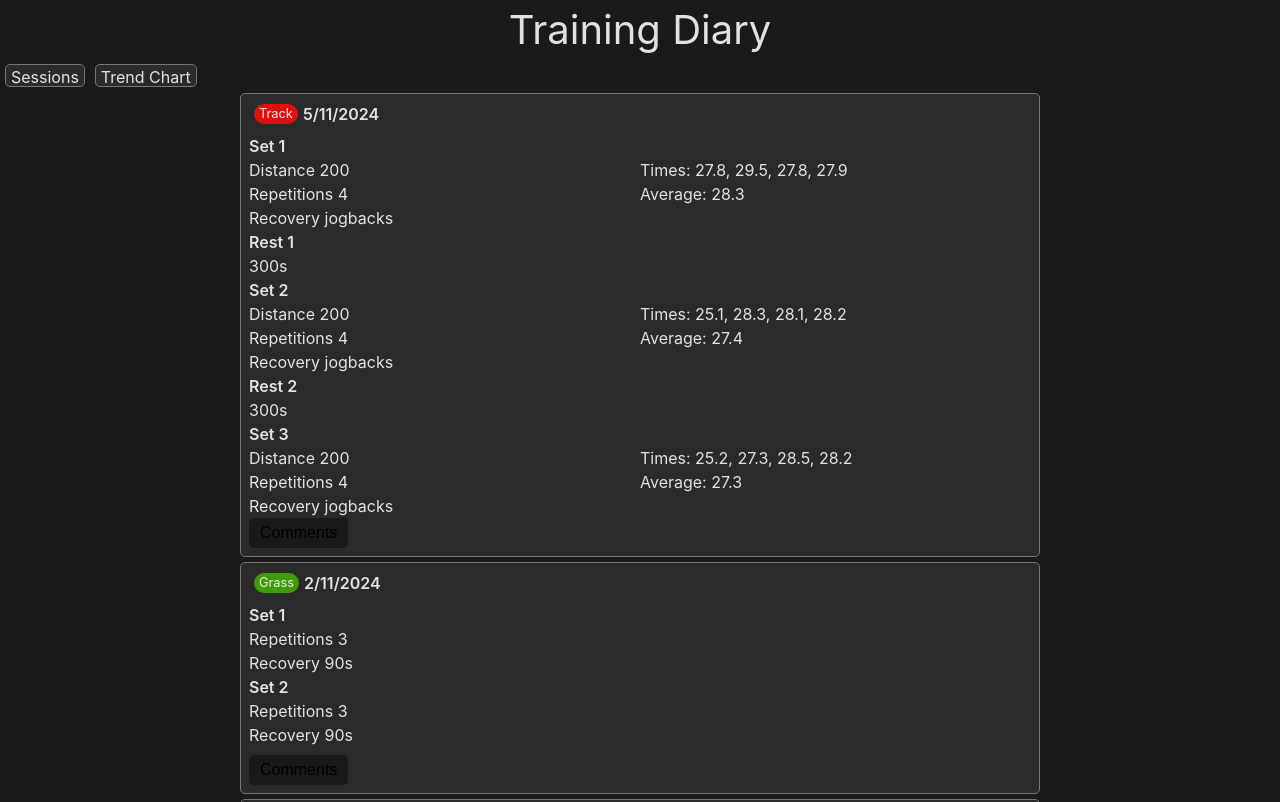
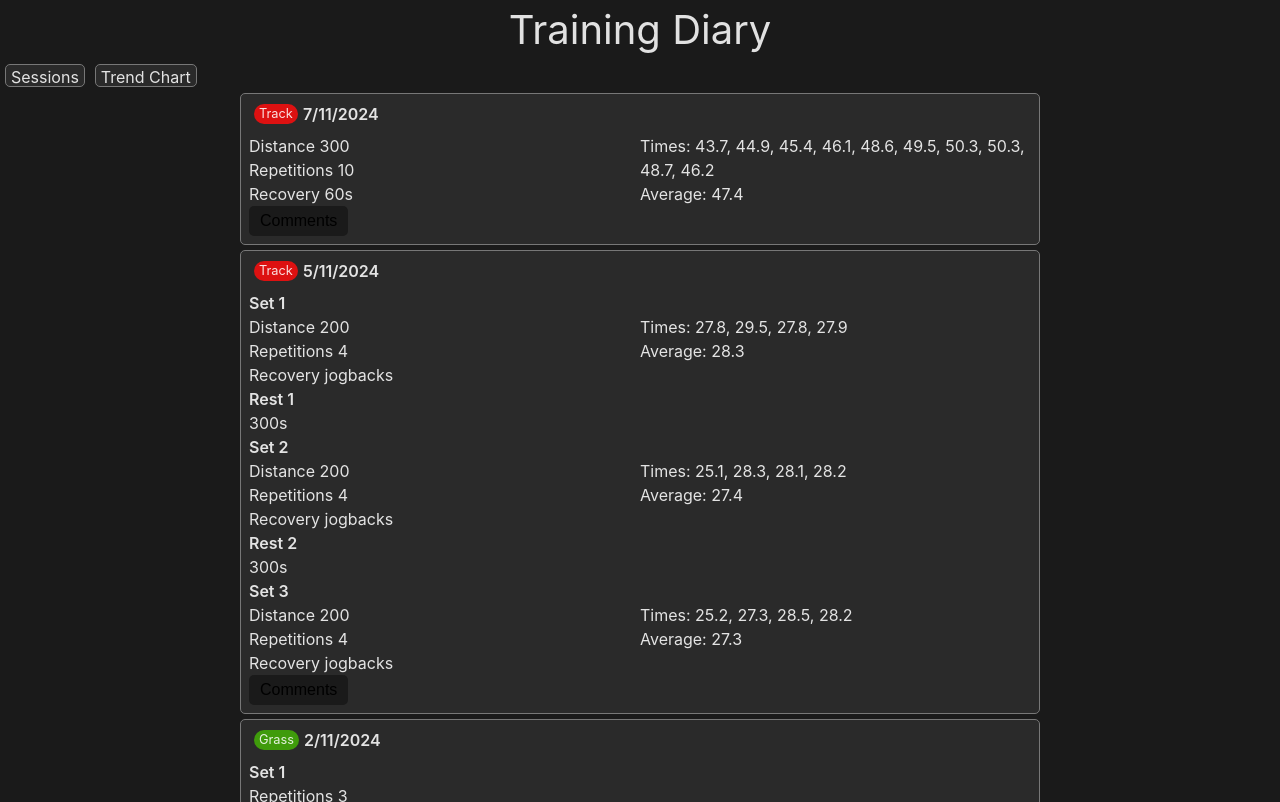
Before and after one commit to rs96/training, a React (Vite) app: page / in a window 1280 px wide. Built offline with nearby package versions, Linux system fonts and the light colour scheme.

Commit message:
add thursday session

```diff
--- a/src/data/data.ts
+++ b/src/data/data.ts
@@ -291,6 +291,20 @@ const WINTER: Session[] = [
     type: SessionType.Track,
     comments: { athlete: "", coach: "" },
   },
+  {
+    date: 1730937600000,
+    sets: [
+      {
+        distances: [300],
+        repetitions: 10,
+        recovery: [60],
+        times: [43.7, 44.9, 45.4, 46.1, 48.6, 49.5, 50.3, 50.3, 48.7, 46.2],
+      },
+    ],
+    recoveries: [],
+    type: SessionType.Track,
+    comments: { athlete: "", coach: "" },
+  },
 ];
 
 export { WINTER };
```
